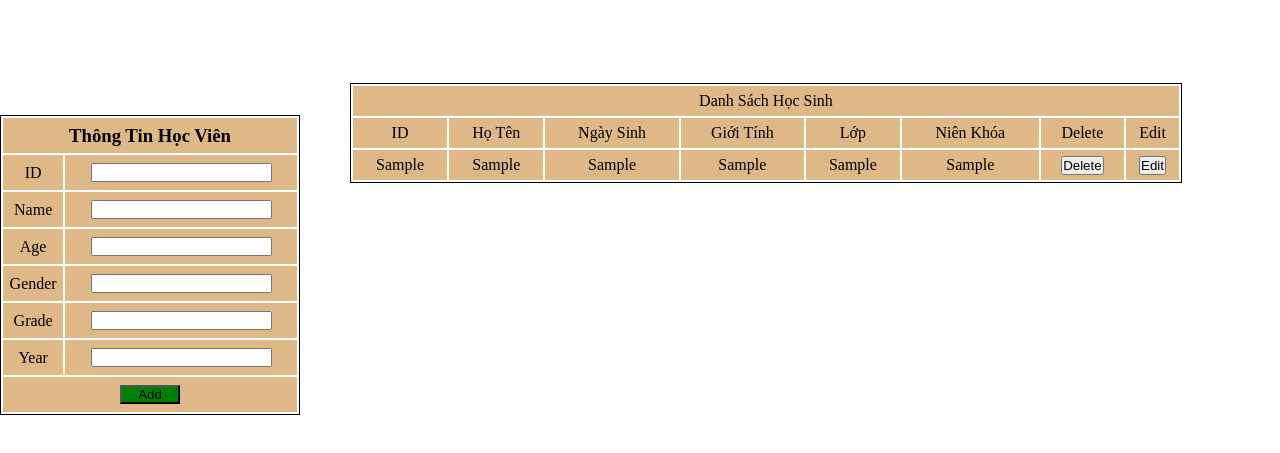
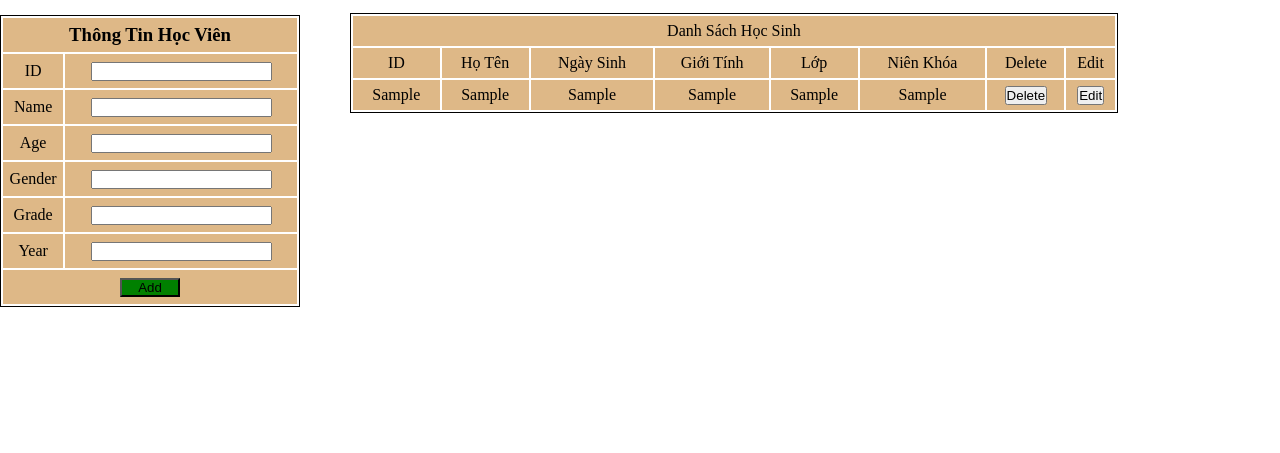
Before and after one commit to LocTran94/-ng-d-ng-qu-n-l-s-n-ph-m, a plain HTML site: page index.html in a window 1280 px wide. Both pictures are taken after typing "Sample", "Sample", "Sample", "Sample", "Sample", "Sample" into the empty fields and a click on the button "Add". Shown: the part 177-630 px from the top of the page. Drawn offline with Linux system fonts and the light colour scheme.

Commit message:
sua casestudy

```diff
--- a/index.html
+++ b/index.html
@@ -7,9 +7,8 @@
 </head>
 
 <body>
-<img src="http://thpt-lytutrong.namdinh.edu.vn/upload/50844/20200407/THPT_Ly_Tu_Trong_Edit_a614e59936.png">
+<img src="http://thpt-lytutrong.namdinh.edu.vn/upload/50844/20200407/THPT_Ly_Tu_Trong_Edit_a614e59936.png" alt="logo trường">
 <h1> QUẢN LÝ HỌC VIÊN </h1> <br>
-
 
 
 <table id="bang2">
--- a/main.js
+++ b/main.js
@@ -1,5 +1,6 @@
 const arr = [];
-Display();
+
+//Display();
 
 function add() {
     let id1 = document.getElementById('id').value;
@@ -35,18 +36,30 @@ function xoa(i) {
 function Display() {
     let result = '';
     for (let i = 0; i < arr.length; i++) {
-        console.log(i)
-        result += `
-        <tr>
-        <td>${arr[i].id}</td>
-        <td>${arr[i].name}</td>
-        <td>${arr[i].age}</td>
-        <td>${arr[i].gender}</td>
-        <td>${arr[i].grade}</td>
-        <td>${arr[i].year}</td>
-        <td><button onclick="xoa(${i})">Delete</button></td>
-        <td><button type="button" onclick="sua(${i})">Edit</button></td>
-    </tr>`
+
+        result += '<tr>\n' +
+            '         <td>' + arr[i].id + '</td>\n' +
+            '         <td>' + arr[i].name + '</td>\n' +
+            '         <td>' + arr[i].age + '</td>\n' +
+            '         <td>' + arr[i].gender + '</td>\n' +
+            '         <td>' + arr[i].grade + '</td>\n' +
+            '         <td>' + arr[i].year + '</td>\n' +
+            ' <td><button onclick="xoa('+ i +')">Delete</button></td>\n' +
+            '  <td><button type="button" onclick="sua('+ i +')">Edit</button></td>\n' +
+            // '         <td><button onclick="xoa(${i})">Delete</button></td>\n' +
+            // '         <td><button type="button" onclick="sua(${i})">Edit</button></td>\n' +
+            '     </tr>'
+        //     result += `
+        //     <tr>
+        //     <td>${arr[i].id}</td>
+        //     <td>${arr[i].name}</td>
+        //     <td>${arr[i].age}</td>
+        //     <td>${arr[i].gender}</td>
+        //     <td>${arr[i].grade}</td>
+        //     <td>${arr[i].year}</td>
+        //     <td><button onclick="xoa(${i})">Delete</button></td>
+        //     <td><button type="button" onclick="sua(${i})">Edit</button></td>
+        // </tr>`
     }
     document.getElementById('noidung').innerHTML = result;
 }
@@ -67,7 +80,7 @@ function sua(i) {
         'grade': grade,
         'year': year,
     }
-arr.splice(i,1,person1)
+    arr.splice(i, 1, person1)
     Display()
     document.getElementById('id').value = '';
     document.getElementById('name').value = '';
--- a/style.css
+++ b/style.css
@@ -18,16 +18,16 @@ img{
     height: 40px;
     background-color: chartreuse;
      line-height: 40px;
-     position: sticky;
-     top: 130px;
+     /*position: sticky;*/
+     /*top: 130px;*/
 }
 
 #bang2{
-    position: relative;
+    position: absolute;
     left: 350px;
-    top: 68px;
+    top: 190px;
     border:solid 1px;
-    width: 65%;
+    width: 60%;
     text-align: center;
 
 }
@@ -40,7 +40,8 @@ img{
 #bang{
      border:solid 1px;
      width: 300px;
-     height: 300px;
+     height: 292px;
+    text-align: center;
  }
 
 #bang tr{
@@ -52,9 +53,6 @@ img{
 
 
 
- #bang {
-     text-align: center;
- }
 
  #bang button{
      text-align: center;
```
